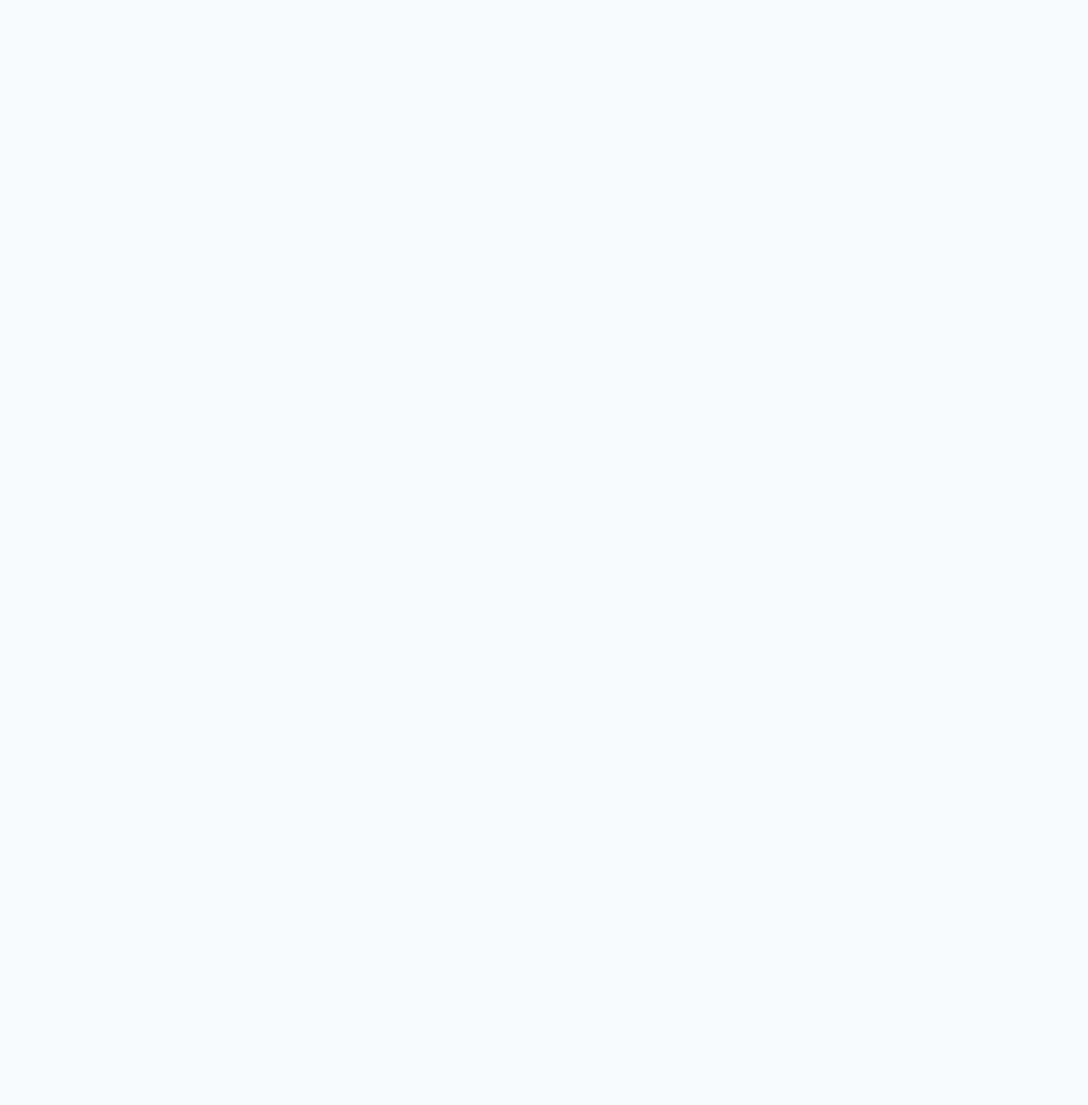
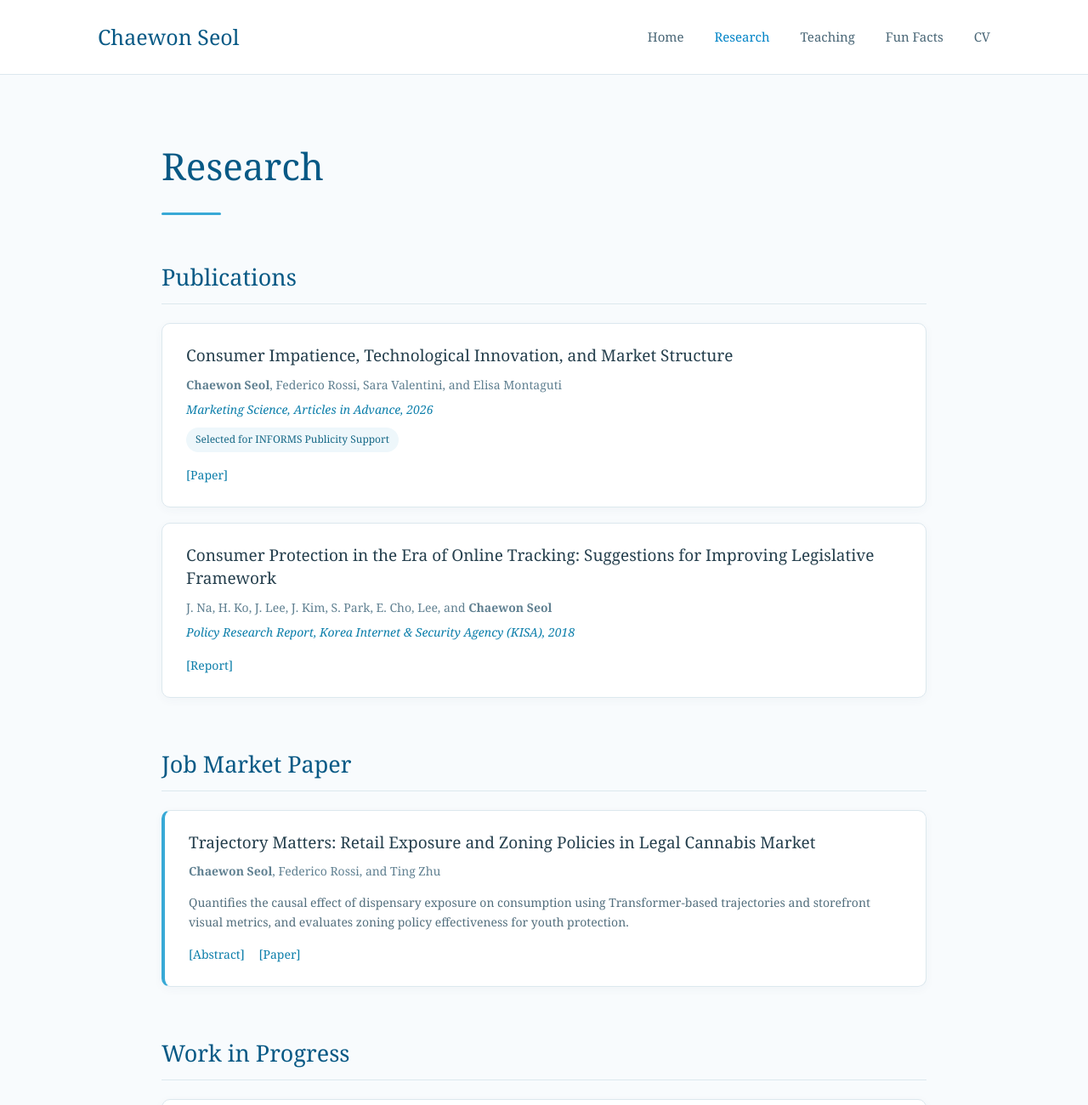
Before and after one commit to chaewonseol/chaewonseol.github.io, a plain HTML site: page research.html in a window 1280 px wide. Shown: the top 1300 px of the page at 85% size. Before the commit the page ends 800 px from the top, so only its background shows below. Drawn offline with Linux system fonts and the light colour scheme.

Commit message:
research.html

```diff
--- a/research.html
+++ b/research.html
@@ -1,3 +1,12 @@
+<!DOCTYPE html>
+<html lang="en">
+
+<head>
+  <meta charset="UTF-8">
+  <meta name="viewport" content="width=device-width, initial-scale=1.0">
+
+  <title>Research | Chaewon Seol</title>
+
   <style>
 
     /* ---------- GENERAL ---------- */
@@ -6,7 +15,7 @@ body {
       margin: 0;
       background: #f8fbfd;
       color: #314956;
-  font-family: Arial, Helvetica, sans-serif;
+      font-family: Georgia, "Times New Roman", serif;
       line-height: 1.7;
     }
 
@@ -22,13 +31,13 @@ nav {
       max-width: 1050px;
       margin: auto;
       padding: 22px 30px;
+
       display: flex;
       justify-content: space-between;
       align-items: center;
     }
 
     .name {
-  font-family: Georgia, serif;
       font-size: 25px;
       color: #075985;
       text-decoration: none;
@@ -56,7 +65,6 @@ main {
     }
 
     h1 {
-  font-family: Georgia, serif;
       font-size: 44px;
       font-weight: normal;
       color: #075985;
@@ -79,7 +87,6 @@ h1 {
     }
 
     h2 {
-  font-family: Georgia, serif;
       font-size: 27px;
       font-weight: normal;
       color: #075985;
@@ -105,11 +112,9 @@ h2 {
     }
 
     .paper-title {
-  font-family: Georgia, serif;
       font-size: 19px;
       line-height: 1.45;
       color: #253f4d;
-
       margin-bottom: 8px;
     }
 
@@ -169,7 +174,7 @@ h2 {
 
     /* ---------- JOB MARKET PAPER ---------- */
 
-.research-section:nth-of-type(2) .paper {
+    .jmp {
       border-left: 4px solid #38a9d6;
     }
 
@@ -218,3 +223,246 @@ footer {
     }
 
   </style>
+</head>
+
+
+<body>
+
+
+  <!-- NAVIGATION -->
+
+  <nav>
+
+    <div class="nav-container">
+
+      <a class="name" href="index.html">
+        Chaewon Seol
+      </a>
+
+      <div class="nav-links">
+
+        <a href="index.html">
+          Home
+        </a>
+
+        <a href="research.html" class="active">
+          Research
+        </a>
+
+        <a href="teaching.html">
+          Teaching
+        </a>
+
+        <a href="funfacts.html">
+          Fun Facts
+        </a>
+
+        <a href="CV_References_Seol_.pdf" target="_blank">
+          CV
+        </a>
+
+      </div>
+
+    </div>
+
+  </nav>
+
+
+
+  <!-- MAIN CONTENT -->
+
+  <main>
+
+
+    <h1>Research</h1>
+
+    <div class="water-line"></div>
+
+
+
+    <!-- PUBLICATIONS -->
+
+    <section class="research-section">
+
+      <h2>Publications</h2>
+
+
+      <!-- PUBLICATION 1 -->
+
+      <div class="paper">
+
+        <div class="paper-title">
+          Consumer Impatience, Technological Innovation, and Market Structure
+        </div>
+
+        <div class="authors">
+          <strong>Chaewon Seol</strong>, Federico Rossi,
+          Sara Valentini, and Elisa Montaguti
+        </div>
+
+        <div class="publication">
+          Marketing Science, Articles in Advance, 2026
+        </div>
+
+        <div class="note">
+          Selected for INFORMS Publicity Support
+        </div>
+
+        <div class="paper-links">
+
+          <a href="https://doi.org/10.1287/mksc.2024.0885"
+             target="_blank">
+            [Paper]
+          </a>
+
+        </div>
+
+      </div>
+
+
+
+      <!-- PUBLICATION 2 -->
+
+      <div class="paper">
+
+        <div class="paper-title">
+          Consumer Protection in the Era of Online Tracking:
+          Suggestions for Improving Legislative Framework
+        </div>
+
+        <div class="authors">
+          J. Na, H. Ko, J. Lee, J. Kim, S. Park,
+          E. Cho, Lee, and <strong>Chaewon Seol</strong>
+        </div>
+
+        <div class="publication">
+          Policy Research Report,
+          Korea Internet &amp; Security Agency (KISA), 2018
+        </div>
+
+        <div class="paper-links">
+
+          <a href="https://www.kisa.or.kr/204/form?postSeq=0011807&lang_type=KO#fndoDocumentPreview"
+             target="_blank">
+            [Report]
+          </a>
+
+        </div>
+
+      </div>
+
+    </section>
+
+
+
+    <!-- JOB MARKET PAPER -->
+
+    <section class="research-section">
+
+      <h2>Job Market Paper</h2>
+
+
+      <div class="paper jmp">
+
+        <div class="paper-title">
+          Trajectory Matters: Retail Exposure and Zoning Policies
+          in Legal Cannabis Market
+        </div>
+
+        <div class="authors">
+          <strong>Chaewon Seol</strong>, Federico Rossi, and Ting Zhu
+        </div>
+
+        <div class="paper-description">
+          Quantifies the causal effect of dispensary exposure on consumption
+          using Transformer-based trajectories and storefront visual metrics,
+          and evaluates zoning policy effectiveness for youth protection.
+        </div>
+
+        <div class="paper-links">
+
+          <a href="#">
+            [Abstract]
+          </a>
+
+          <a href="#" target="_blank">
+            [Paper]
+          </a>
+
+        </div>
+
+      </div>
+
+    </section>
+
+
+
+    <!-- WORK IN PROGRESS -->
+
+    <section class="research-section">
+
+      <h2>Work in Progress</h2>
+
+
+      <!-- WIP 1 -->
+
+      <div class="paper">
+
+        <div class="paper-title">
+          How Valuable Is My Location Data? Monetization vs Privacy
+        </div>
+
+        <div class="authors">
+          <strong>Chaewon Seol</strong>, Federico Rossi, and Ting Zhu
+        </div>
+
+        <div class="paper-description">
+          Uses large-scale trajectory and co-visit data to model retail
+          substitution patterns and quantify the incremental value of
+          consumer geolocation information.
+        </div>
+
+      </div>
+
+
+
+      <!-- WIP 2 -->
+
+      <div class="paper">
+
+        <div class="paper-title">
+          A Field Experiment on the Impact of Interactive Signage Exposure
+          on Cannabis Consumption
+        </div>
+
+        <div class="authors">
+          <strong>Chaewon Seol</strong>, Federico Rossi,
+          Ting Zhu, and C. Thompson
+        </div>
+
+        <div class="paper-description">
+          Designs a large-scale field experiment using digital billboards
+          to evaluate digital ad effectiveness and optimize ad length
+          and allocation.
+        </div>
+
+      </div>
+
+
+    </section>
+
+
+  </main>
+
+
+
+  <!-- FOOTER -->
+
+  <footer>
+    © 2026 Chaewon Seol
+  </footer>
+
+
+</body>
+
+</html>
```
Lines whose indentation alone changed are shown as unchanged.
